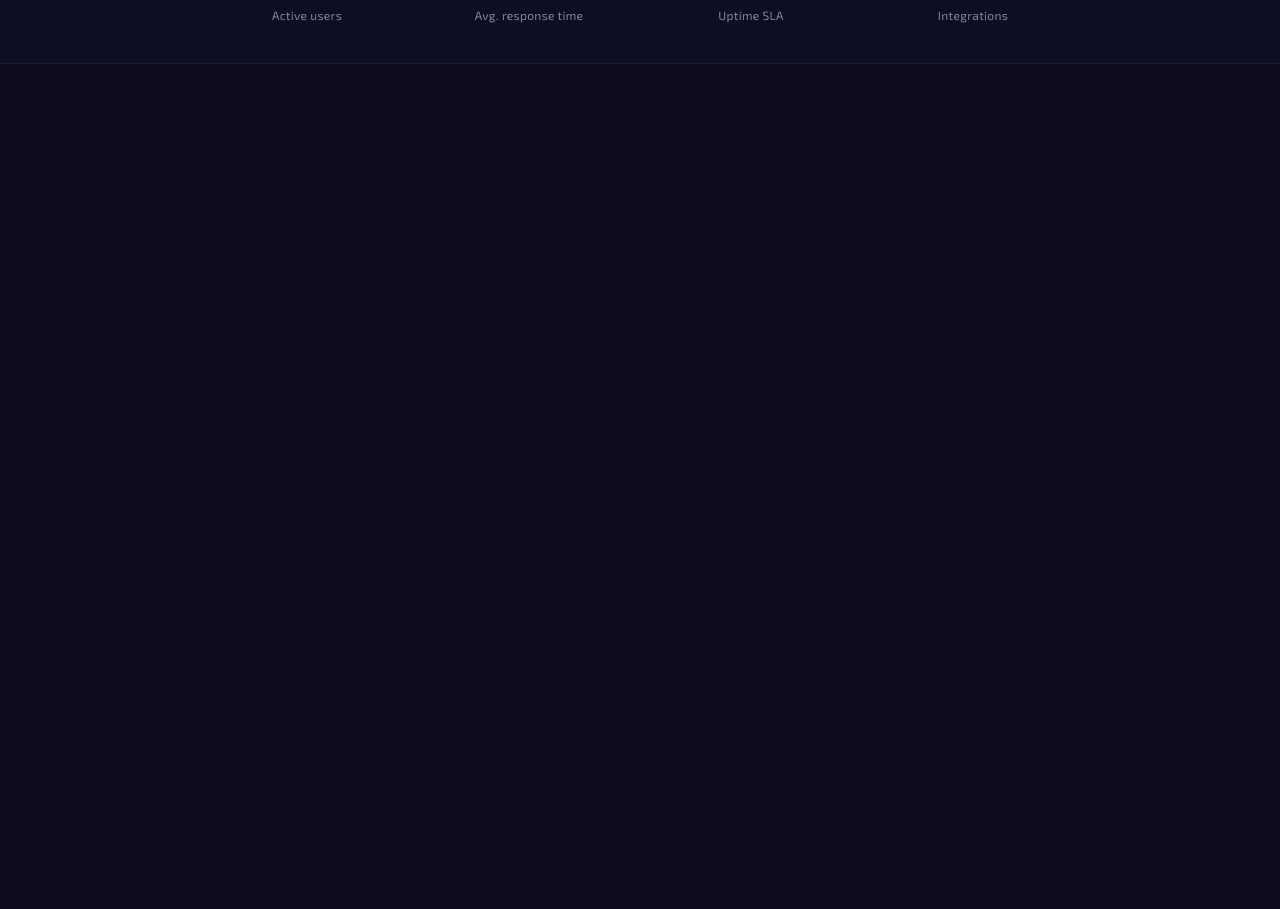
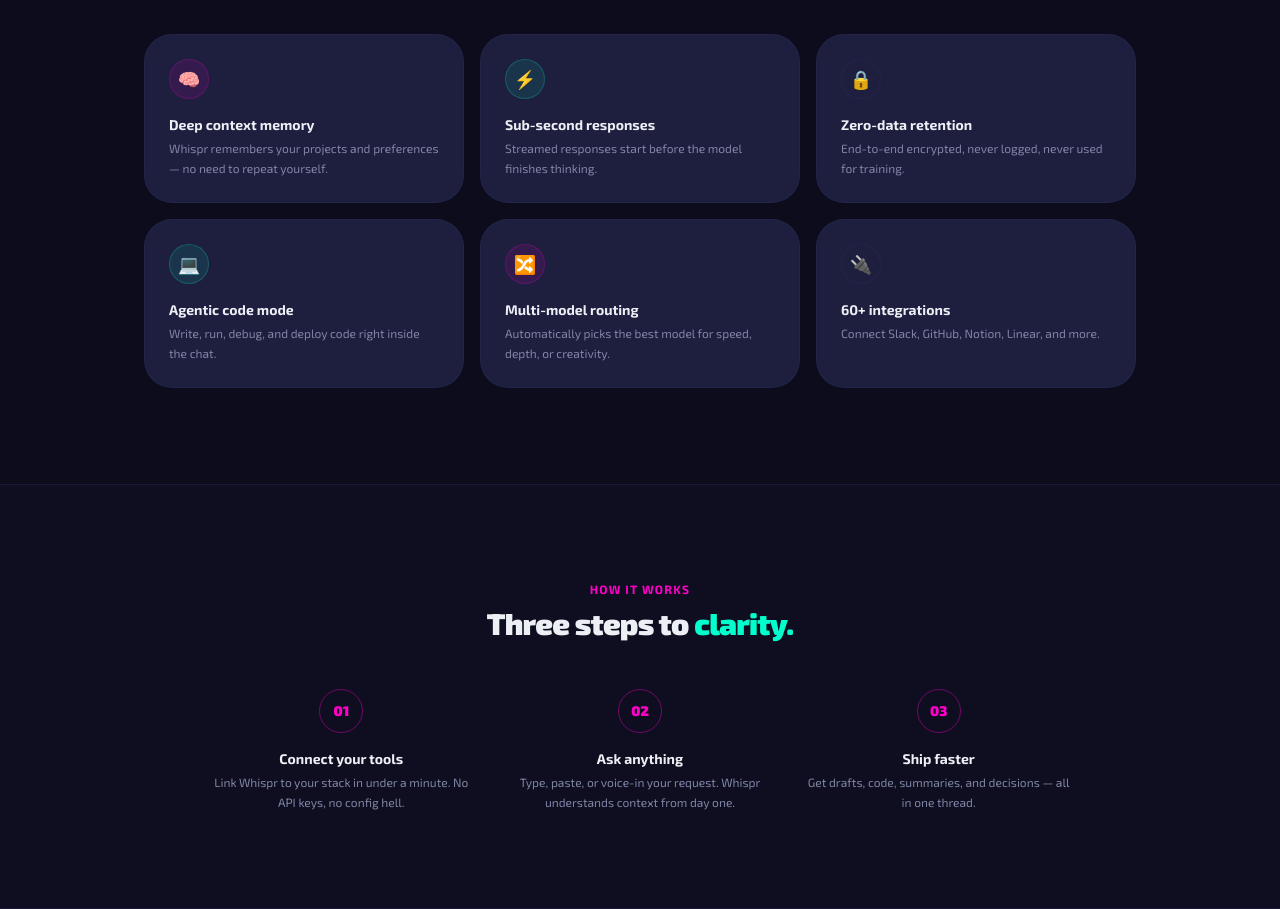
Before and after one commit to yusuf-codes10/whispr, a Vue app in the folder client/: page / in a window 1280 px wide. Shown: the part 736-1645 px from the top of the page. Before the commit the page ends 800 px from the top, so only its background shows below. Built offline with nearby package versions, Linux system fonts and the light colour scheme; no server answers.

Commit message:
adding more sectiosn
feature and steps as some boilerplate

```diff
--- a/client/src/views/HomeView.vue
+++ b/client/src/views/HomeView.vue
@@ -9,6 +9,63 @@ const stats = [
   { value: '140ms', label: 'Avg. response time' },
   { value: '99.9%', label: 'Uptime SLA' },
   { value: '60+', label: 'Integrations' },
+]
+
+const features = [
+  {
+    icon: '🧠',
+    iconClass: 'bg-primary/10 text-primary border border-primary/20',
+    title: 'Deep context memory',
+    desc: 'Whispr remembers your projects and preferences — no need to repeat yourself.',
+  },
+  {
+    icon: '⚡',
+    iconClass: 'bg-accent/10 text-accent border border-accent/20',
+    title: 'Sub-second responses',
+    desc: 'Streamed responses start before the model finishes thinking.',
+  },
+  {
+    icon: '🔒',
+    iconClass: 'bg-secondary/50 text-foreground border border-border/40',
+    title: 'Zero-data retention',
+    desc: 'End-to-end encrypted, never logged, never used for training.',
+  },
+  {
+    icon: '💻',
+    iconClass: 'bg-accent/10 text-accent border border-accent/20',
+    title: 'Agentic code mode',
+    desc: 'Write, run, debug, and deploy code right inside the chat.',
+  },
+  {
+    icon: '🔀',
+    iconClass: 'bg-primary/10 text-primary border border-primary/20',
+    title: 'Multi-model routing',
+    desc: 'Automatically picks the best model for speed, depth, or creativity.',
+  },
+  {
+    icon: '🔌',
+    iconClass: 'bg-secondary/50 text-foreground border border-border/40',
+    title: '60+ integrations',
+    desc: 'Connect Slack, GitHub, Notion, Linear, and more.',
+  },
+]
+
+const steps = [
+  {
+    num: '01',
+    title: 'Connect your tools',
+    desc: 'Link Whispr to your stack in under a minute. No API keys, no config hell.',
+  },
+  {
+    num: '02',
+    title: 'Ask anything',
+    desc: 'Type, paste, or voice-in your request. Whispr understands context from day one.',
+  },
+  {
+    num: '03',
+    title: 'Ship faster',
+    desc: 'Get drafts, code, summaries, and decisions — all in one thread.',
+  },
 ]
 </script>
 
@@ -49,5 +106,56 @@ const stats = [
         </div>
       </div>
     </div>
+
+    <!-- Features -->
+    <div class="max-w-5xl mx-auto px-4 py-24 w-full">
+      <p class="text-xs font-bold tracking-widest uppercase text-primary text-center mb-2">
+        Capabilities
+      </p>
+      <h2 class="text-2xl md:text-3xl font-black tracking-tight text-center text-foreground mb-12">
+        Built for the <span class="text-accent">edge.</span>
+      </h2>
+      <div class="grid grid-cols-1 sm:grid-cols-2 lg:grid-cols-3 gap-4">
+        <div
+          v-for="feat in features"
+          :key="feat.title"
+          class="bg-card border border-border/40 rounded-xl p-6"
+        >
+          <div
+            class="w-10 h-10 rounded-lg flex items-center justify-center text-lg mb-4"
+            :class="feat.iconClass"
+          >
+            {{ feat.icon }}
+          </div>
+          <p class="font-bold text-sm text-foreground mb-1">{{ feat.title }}</p>
+          <p class="text-xs text-muted-foreground leading-relaxed">{{ feat.desc }}</p>
+        </div>
+      </div>
+    </div>
+
+    <!-- How it works -->
+    <div class="bg-muted/20 border-y border-border/40 w-full">
+      <div class="max-w-4xl mx-auto px-4 py-24">
+        <p class="text-xs font-bold tracking-widest uppercase text-primary text-center mb-2">
+          How it works
+        </p>
+        <h2
+          class="text-2xl md:text-3xl font-black tracking-tight text-center text-foreground mb-12"
+        >
+          Three steps to <span class="text-accent">clarity.</span>
+        </h2>
+        <div class="grid grid-cols-1 md:grid-cols-3 gap-8 text-center">
+          <div v-for="step in steps" :key="step.title">
+            <div
+              class="w-11 h-11 rounded-full border border-primary/40 text-primary font-black text-sm flex items-center justify-center mx-auto mb-4"
+            >
+              {{ step.num }}
+            </div>
+            <p class="font-bold text-sm text-foreground mb-1">{{ step.title }}</p>
+            <p class="text-xs text-muted-foreground leading-relaxed">{{ step.desc }}</p>
+          </div>
+        </div>
+      </div>
+    </div>
   </div>
 </template>
```
